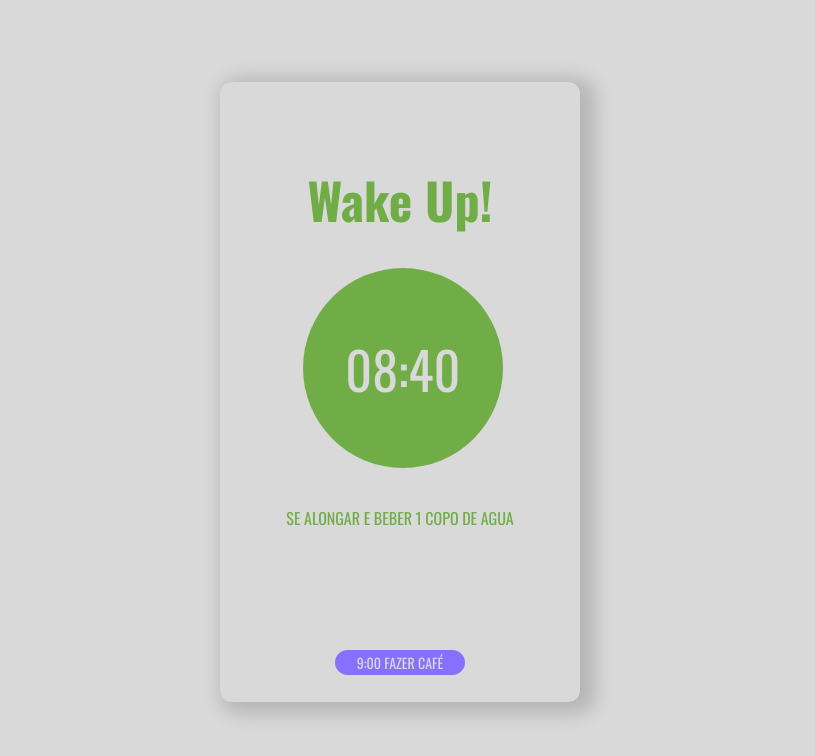
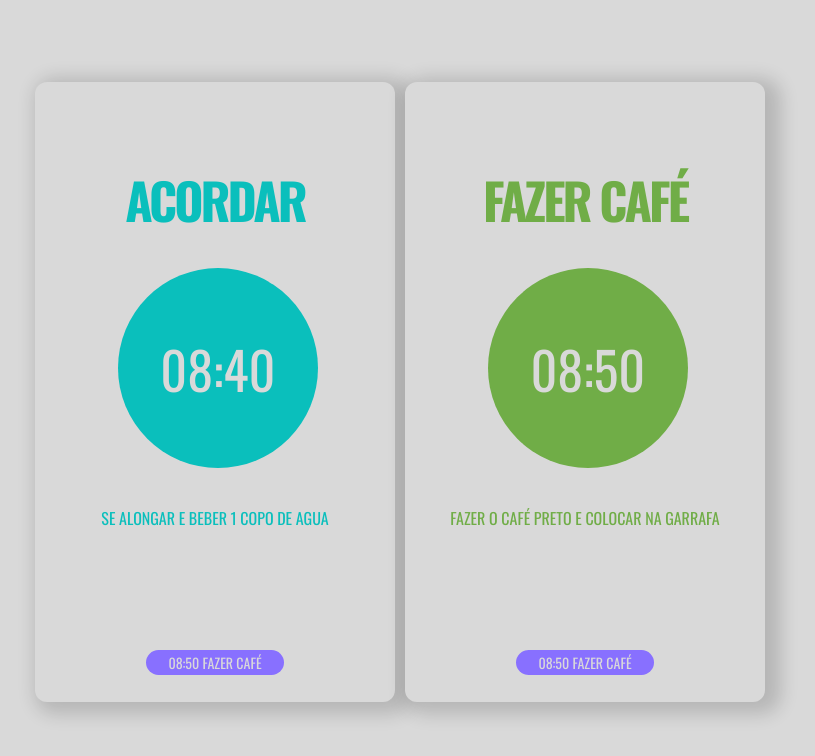
Before and after one commit to MaikonRodrigs/AppRoutine, a React (Vite) app: page / in a window 1280 px wide. Shown: the top 756 px of the page, without its empty margins (240-1055 px from the left). Built offline with nearby package versions, Linux system fonts and the light colour scheme.

Commit message:
insert json routines

```diff
--- a/src/App.tsx
+++ b/src/App.tsx
@@ -1,3 +1,4 @@
+import CirclePage from './CirclePage'
 import CardUnique from './components/CardUnique'
 import Pages from './page'
 import GlobalStyles from './styles/GlobalStyles'
@@ -6,7 +7,7 @@ function App() {
   return (
     <>
       <GlobalStyles />
-      <CardUnique />
+      <CirclePage />
       {/* <Pages /> */}
     </>
   )
--- /dev/null
+++ b/src/CirclePage/index.tsx
@@ -0,0 +1,29 @@
+import React from 'react';
+import CardUnique from '../components/CardUnique';
+import * as C from './styles';
+import Routines from '../assets/data/routines.js';
+
+
+const CirclePage: React.FC = () => {
+  const data = Routines.routine
+  return (
+    <>
+      <C.Container>
+        {data.map(function (d: any, idx: any) {
+          return (
+            <CardUnique key={d.id}
+              title={d.title}
+              hour={d.hour}
+              description={d.description}
+              next={d.next}
+              color={d.color}
+            />
+          )
+        }
+        )}
+      </C.Container>
+    </>
+  )
+}
+
+export default CirclePage;
--- /dev/null
+++ b/src/CirclePage/styles.ts
@@ -0,0 +1,31 @@
+import styled from "styled-components";
+
+export const Container = styled.div`
+  display: flex;
+  flex-direction: row;
+  align-items: center;
+  justify-content: center;
+  justify-items: center;
+  gap: 10px;
+  padding-bottom: 120px;
+  white-space: nowrap;
+`;
+
+export const Repeat = styled.div`
+  display: flex;
+  flex-direction: row;
+  justify-content: center;
+  align-items: center;
+
+  margin-top: 40px;
+  width: 360px;
+  height: 90px;
+  border-radius: 8px;
+  border: 2px dotted var(--black);
+
+  cursor: pointer;
+
+  p {
+    font-size: 32px;
+  }
+`;
--- /dev/null
+++ b/src/assets/data/routines.js
@@ -0,0 +1,22 @@
+const Routines = {
+  routine: [
+    {
+      title: "acordar",
+      hour: "08:40",
+      description: "se alongar e beber 1 copo de agua",
+      next: "08:50 FAZER CAFÉ",
+      color: "var(--wake)",
+      id: '001',
+    },
+    {
+      title: "FAZER CAFÉ",
+      hour: "08:50",
+      description: "FAZER O CAFÉ PRETO E COLOCAR NA GARRAFA",
+      next: "08:50 FAZER CAFÉ",
+      color: "var(--food)",
+      id: '001',
+    },
+  ],
+};
+
+export default Routines;
--- a/src/components/CardUnique/index.tsx
+++ b/src/components/CardUnique/index.tsx
@@ -2,19 +2,34 @@ import React from 'react';
 
 import * as C from './styles';
 
-const CardUnique: React.FC = () => {
+export interface IProps {
+  hour?: string;
+  title?: string;
+  description?: string;
+  color?: string;
+  selectBorder?: boolean;
+  next?: string;
+}
+
+const CardUnique: React.FC<IProps> = ({
+  hour,
+  title,
+  description,
+  color,
+  next,
+}: IProps) => {
   return (
-    <C.Container>
-      <C.Wrapper>
-        <h1>Wake Up!</h1>
-        <C.Circle>
-          <span>08:40</span>
+    <C.Container >
+      <C.Wrapper color={color}>
+        <h1>{title}</h1>
+        <C.Circle color={color}>
+          <span>{hour}</span>
         </C.Circle>
-        <C.Description>
-          <span>SE ALONGAR E BEBER 1 COPO DE AGUA</span>
+        <C.Description color={color}>
+          <span>{description}</span>
         </C.Description>
         <C.NextCircle>
-        <p>9:00 FAZER CAFÉ</p>
+        <p>{next}</p>
         </C.NextCircle>
       </C.Wrapper>
     </C.Container>
--- a/src/components/CardUnique/styles.ts
+++ b/src/components/CardUnique/styles.ts
@@ -1,4 +1,5 @@
 import styled from "styled-components";
+import { IProps } from ".";
 
 export const Container = styled.div`
   display: flex;
@@ -7,7 +8,7 @@ export const Container = styled.div`
   height: 90vh;
 `;
 
-export const Wrapper = styled.div`
+export const Wrapper = styled.div<IProps>`
   width: 360px;
   height: 620px;
   background-color: var(--white);
@@ -19,15 +20,17 @@ export const Wrapper = styled.div`
 
   h1 {
     font-size: 50px;
+    letter-spacing: -3px;
     margin-top: 50px;
-    color: var(--food);
+    text-transform: uppercase;
+    color: ${({ color }) => color};
   }
 `;
 
-export const Circle = styled.div`
+export const Circle = styled.div<IProps>`
   width: 200px;
   height: 200px;
-  background-color: var(--food);
+  background-color: ${({ color }) => color};
   border-radius: 50%;
 
   position: absolute;
@@ -42,13 +45,13 @@ export const Circle = styled.div`
   }
 `;
 
-export const Description = styled.div`
+export const Description = styled.div<IProps>`
   display: flex;
   justify-content: center;
   flex-direction: column;
   margin-top: 270px;
   span {
-    color: var(--food);
+    color: ${({ color }) => color};
     text-transform: uppercase;
   }
 
```
